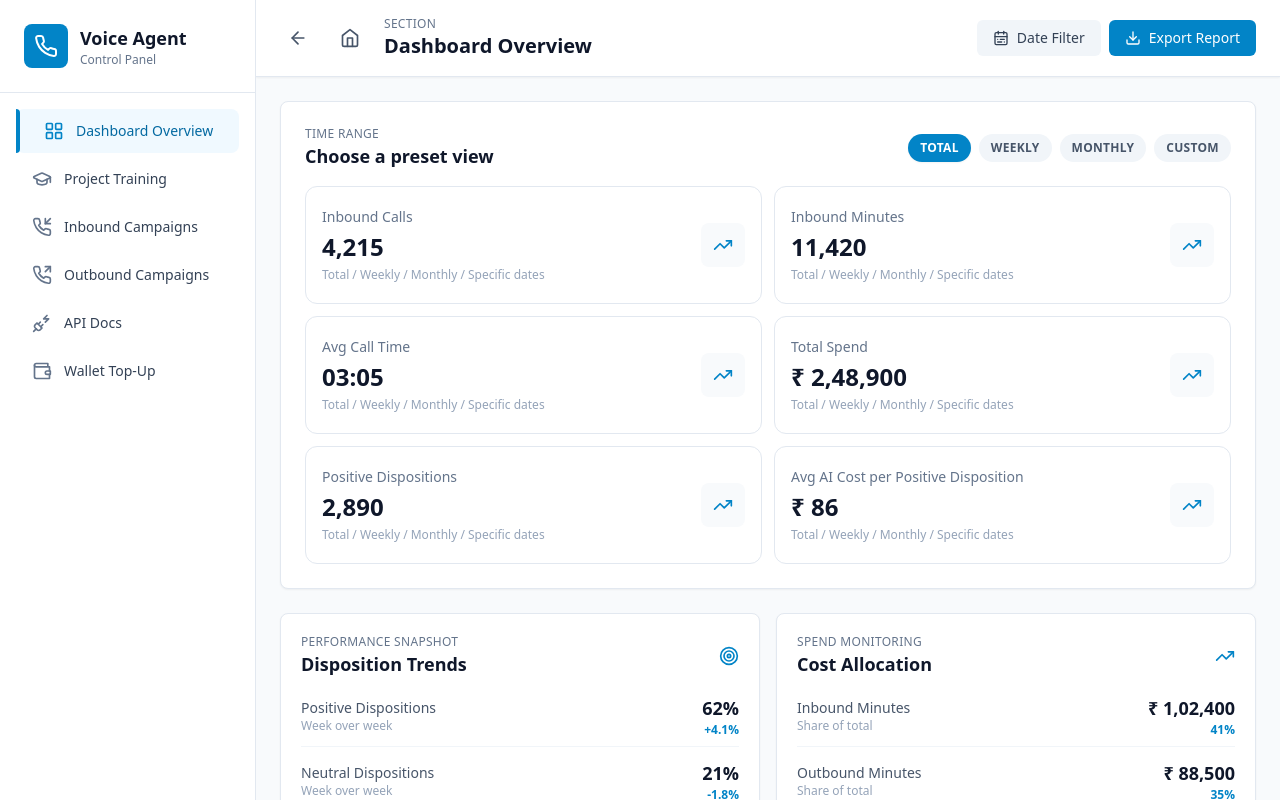
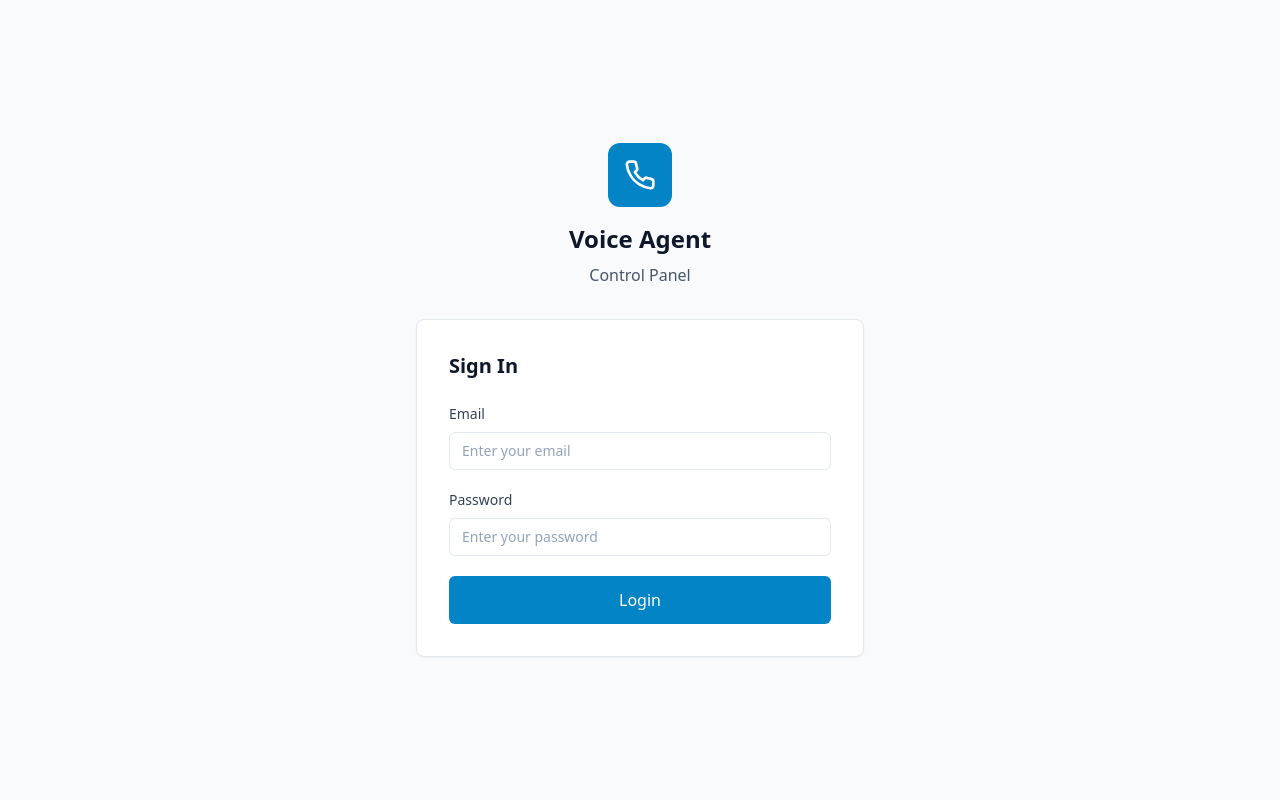
Before and after one commit to Govindtiwari48/Vapp_Voice_Agent_UI, a React (Vite) app: page / in a window 1280 px wide. Shown: the top 800 px of the page. Built offline with nearby package versions, Linux system fonts and the light colour scheme.

Commit message:
Added sign-in and sign-out features in panel, only UI requirement not integrated with the backend

```diff
--- a/src/App.jsx
+++ b/src/App.jsx
@@ -1,4 +1,5 @@
-import { useState } from 'react'
+import { useState, useEffect } from 'react'
+import Login from './components/Login'
 import Dashboard from './components/Dashboard'
 import CampaignList from './components/CampaignList'
 import CallLogs from './components/CallLogs'
@@ -18,10 +19,15 @@ import {
   Wallet,
   Phone,
   Menu,
-  X
+  X,
+  LogOut
 } from 'lucide-react'
 
 function App() {
+  const [isAuthenticated, setIsAuthenticated] = useState(() => {
+    // Check if user was previously authenticated (stored in localStorage)
+    return localStorage.getItem('isAuthenticated') === 'true'
+  })
   const [view, setView] = useState('dashboardOverview') // dashboard, campaigns, callLogs, callDetails, createCampaign
   const [selectedCampaignType, setSelectedCampaignType] = useState(null) // incoming or outgoing
   const [selectedCampaign, setSelectedCampaign] = useState(null)
@@ -238,6 +244,29 @@ function App() {
 
   const activeNavId = getActiveNavId()
 
+  const handleLogin = () => {
+    // For now, accept any login
+    // Later this will be replaced with actual backend authentication
+    setIsAuthenticated(true)
+    localStorage.setItem('isAuthenticated', 'true')
+  }
+
+  const handleLogout = () => {
+    setIsAuthenticated(false)
+    localStorage.removeItem('isAuthenticated')
+    // Reset all state when logging out
+    setView('dashboardOverview')
+    setSelectedCampaignType(null)
+    setSelectedCampaign(null)
+    setSelectedCall(null)
+    setIsMobileMenuOpen(false)
+  }
+
+  // Show login page if not authenticated
+  if (!isAuthenticated) {
+    return <Login onLogin={handleLogin} />
+  }
+
   return (
     <div className="min-h-screen bg-secondary-50 flex">
       {/* Mobile Menu Button */}
@@ -279,7 +308,8 @@ function App() {
           </div>
         </div>
 
-        <nav className="p-3 sm:p-4 space-y-1">
+        <nav className="p-3 sm:p-4 space-y-1 flex flex-col h-[calc(100vh-120px)]">
+          <div className="flex-1">
             {navigationItems.map((item) => {
               const Icon = item.icon
               const isActive = activeNavId === item.id
@@ -300,6 +330,18 @@ function App() {
                 </button>
               )
             })}
+          </div>
+
+          {/* Logout Button */}
+          <div className="pt-4 mt-auto border-t border-secondary-200">
+            <button
+              onClick={handleLogout}
+              className="w-full flex items-center space-x-3 px-3 sm:px-4 py-2.5 sm:py-3 rounded-lg text-sm font-medium transition-all duration-200 text-secondary-700 hover:bg-red-50 hover:text-red-700 touch-manipulation"
+            >
+              <LogOut className="w-5 h-5 flex-shrink-0 text-secondary-500" />
+              <span className="flex-1 text-left">Logout</span>
+            </button>
+          </div>
         </nav>
       </aside>
 
--- /dev/null
+++ b/src/components/Login.jsx
@@ -0,0 +1,78 @@
+import { useState } from 'react'
+import { Phone } from 'lucide-react'
+
+function Login({ onLogin }) {
+  const [email, setEmail] = useState('')
+  const [password, setPassword] = useState('')
+
+  const handleSubmit = (e) => {
+    e.preventDefault()
+    // For now, accept any email/password combination
+    // Later this will be replaced with actual backend authentication
+    onLogin()
+  }
+
+  return (
+    <div className="min-h-screen bg-secondary-50 flex items-center justify-center px-4 py-12">
+      <div className="w-full max-w-md">
+        {/* Logo/Header */}
+        <div className="text-center mb-8">
+          <div className="inline-flex items-center justify-center w-16 h-16 bg-primary-600 rounded-xl mb-4">
+            <Phone className="w-8 h-8 text-white" />
+          </div>
+          <h1 className="text-2xl font-bold text-secondary-900 mb-2">Voice Agent</h1>
+          <p className="text-secondary-600">Control Panel</p>
+        </div>
+
+        {/* Login Card */}
+        <div className="bg-white rounded-lg shadow-sm border border-secondary-200 p-8">
+          <h2 className="text-xl font-semibold text-secondary-900 mb-6">Sign In</h2>
+
+          <form onSubmit={handleSubmit} className="space-y-5">
+            {/* Email Field */}
+            <div>
+              <label htmlFor="email" className="block text-sm font-medium text-secondary-700 mb-2">
+                Email
+              </label>
+              <input
+                id="email"
+                type="email"
+                value={email}
+                onChange={(e) => setEmail(e.target.value)}
+                className="input"
+                placeholder="Enter your email"
+                required
+              />
+            </div>
+
+            {/* Password Field */}
+            <div>
+              <label htmlFor="password" className="block text-sm font-medium text-secondary-700 mb-2">
+                Password
+              </label>
+              <input
+                id="password"
+                type="password"
+                value={password}
+                onChange={(e) => setPassword(e.target.value)}
+                className="input"
+                placeholder="Enter your password"
+                required
+              />
+            </div>
+
+            {/* Submit Button */}
+            <button
+              type="submit"
+              className="w-full btn-primary py-3 text-base font-medium"
+            >
+              Login
+            </button>
+          </form>
+        </div>
+      </div>
+    </div>
+  )
+}
+
+export default Login
```
Lines whose indentation alone changed are shown as unchanged.
